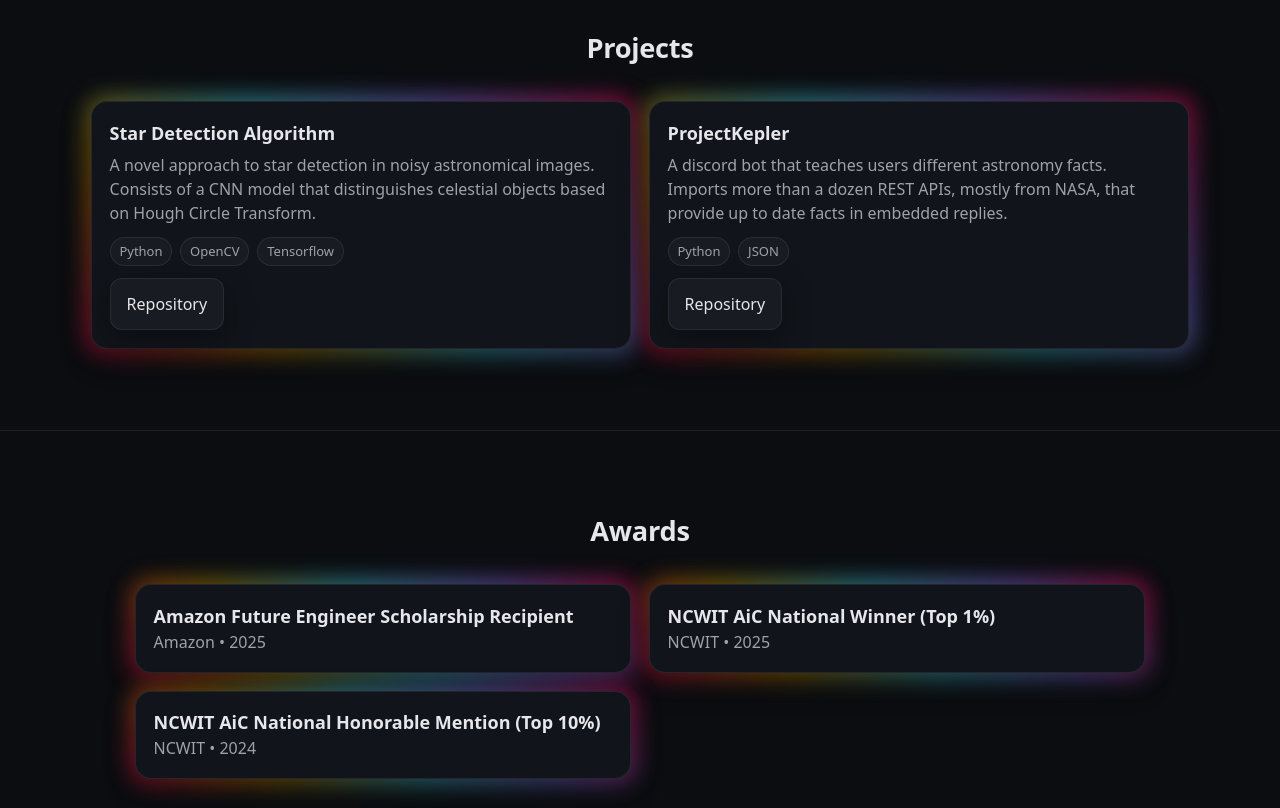
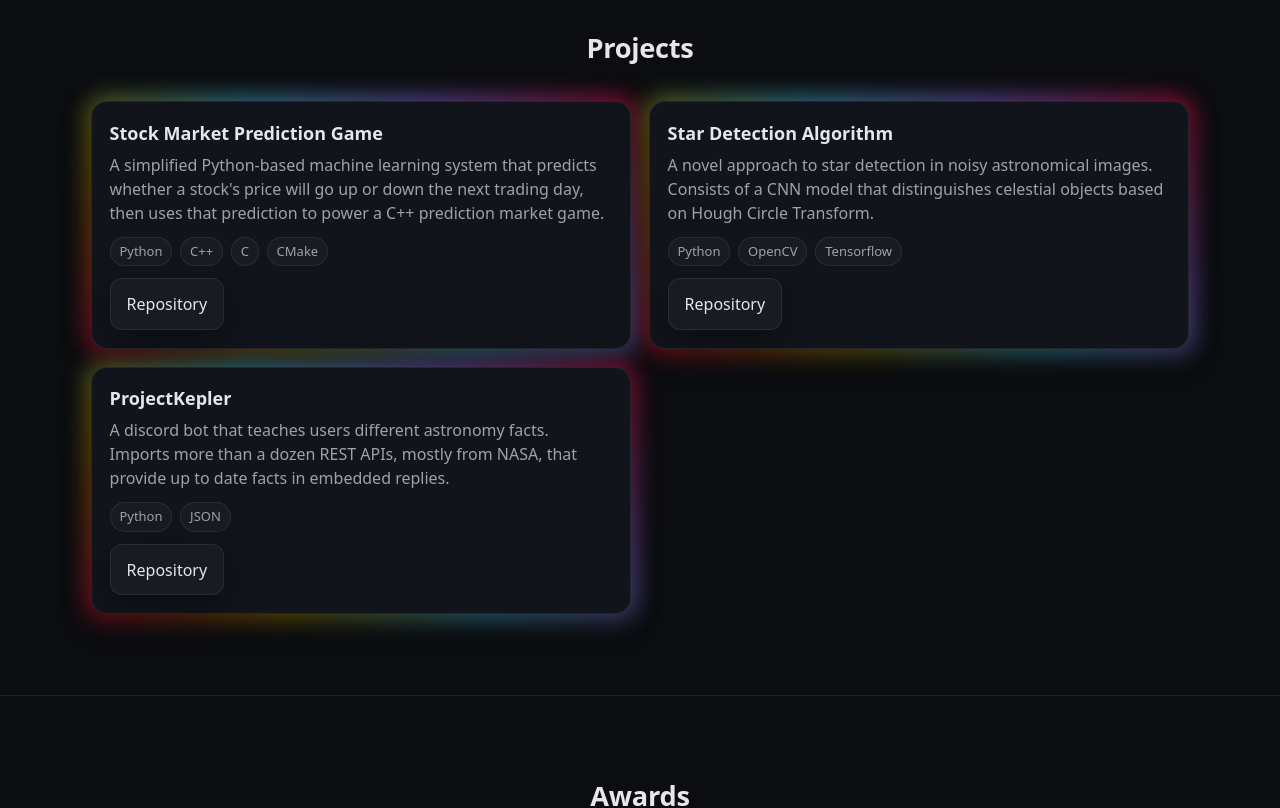
Before and after one commit to marrypy/personal-site, a React (Vite) app: page / in a window 1280 px wide. Shown: the part 2660-3468 px from the top of the page. Built offline with nearby package versions, Linux system fonts and the light colour scheme.

Commit message:
adding latest  project

```diff
--- a/src/content/content.ts
+++ b/src/content/content.ts
@@ -119,6 +119,15 @@ export type ExperienceItem = {
 
   export const projects: ProjectItem[] = [
     {
+      name: "Stock Market Prediction Game",
+      description:
+        "A simplified Python-based machine learning system that predicts whether a stock's price will go up or down the next trading day, then uses that prediction to power a C++ prediction market game.",
+      tech: ["Python", "C++", "C", "CMake"],
+      links: [
+        { label: "Repository", href: "https://github.com/marrypy/Stock-Market-Prediction-Game" }
+      ]
+    },
+    {
       name: "Star Detection Algorithm",
       description:
         "A novel approach to star detection in noisy astronomical images. Consists of a CNN model that distinguishes celestial objects based on Hough Circle Transform.",
```
